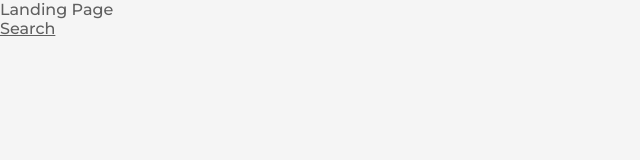
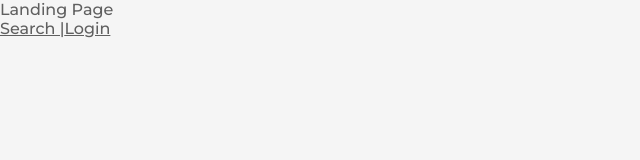
Before and after one commit to mingyue21/moviemart-react-web-app, a React (Create React App) app: page / in a window 1280 px wide. Shown: the top 160 px of the page, without its empty margins (0-640 px from the left). Built offline with nearby package versions, Linux system fonts and the light colour scheme; no server answers.

Commit message:
add link to search and login page

```diff
--- a/src/components/ProtectedRoute.js
+++ b/src/components/ProtectedRoute.js
@@ -44,7 +44,7 @@ function ProtectedRoute({children}){
             <div className="header bg-primary flex justify-between p-2">
                 <div>
                     <h1 className="text-2xl text-white cursor-pointer"
-                        onClick={() => navigate("/")}
+                        onClick={() => navigate("/home")}
                     >MOVIEMART</h1>
                 </div>
 
--- a/src/pages/Landing/index.js
+++ b/src/pages/Landing/index.js
@@ -7,7 +7,10 @@ function Landing() {
             Landing Page
             <div>
                 <Link to="/search">
-                    Search
+                    Search |
+                </Link>
+                <Link to="/login">
+                    Login
                 </Link>
             </div>
 
--- a/src/pages/Login/index.js
+++ b/src/pages/Login/index.js
@@ -30,7 +30,7 @@ function Login() {
 
     useEffect(() => {
         if(localStorage.getItem("token")) {
-            navigate("/");
+            navigate("/home");
         }
     }, []);
 
--- a/src/pages/Register/index.js
+++ b/src/pages/Register/index.js
@@ -36,7 +36,7 @@ function Register() {
 
     useEffect(() => {
         if(localStorage.getItem("token")) {
-            navigate("/");
+            navigate("/home");
         }
     }, []);
 
```
